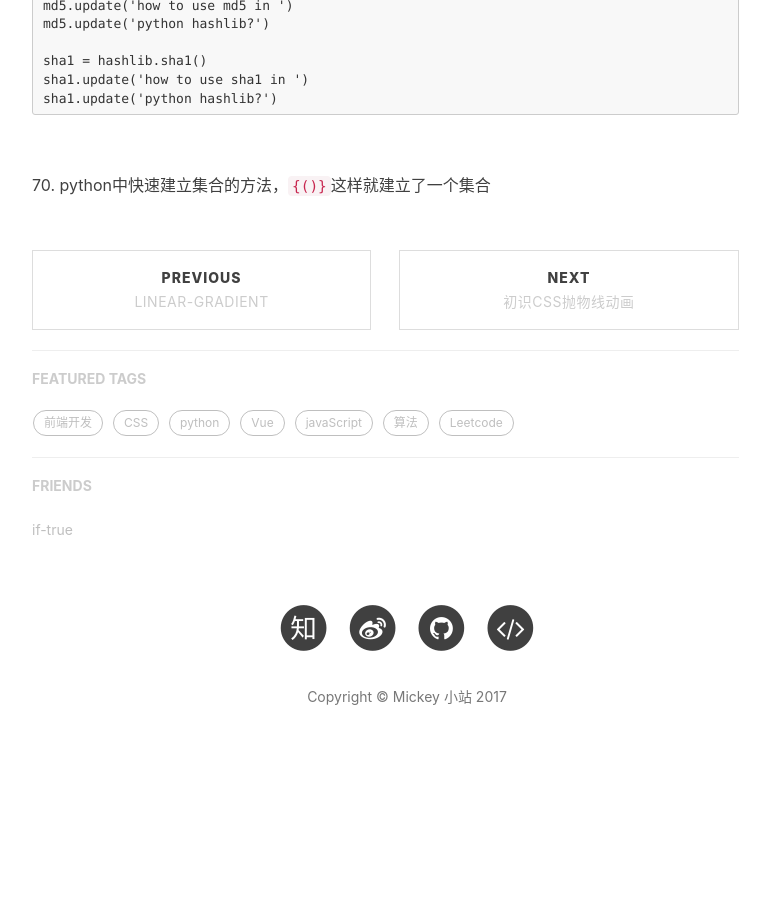
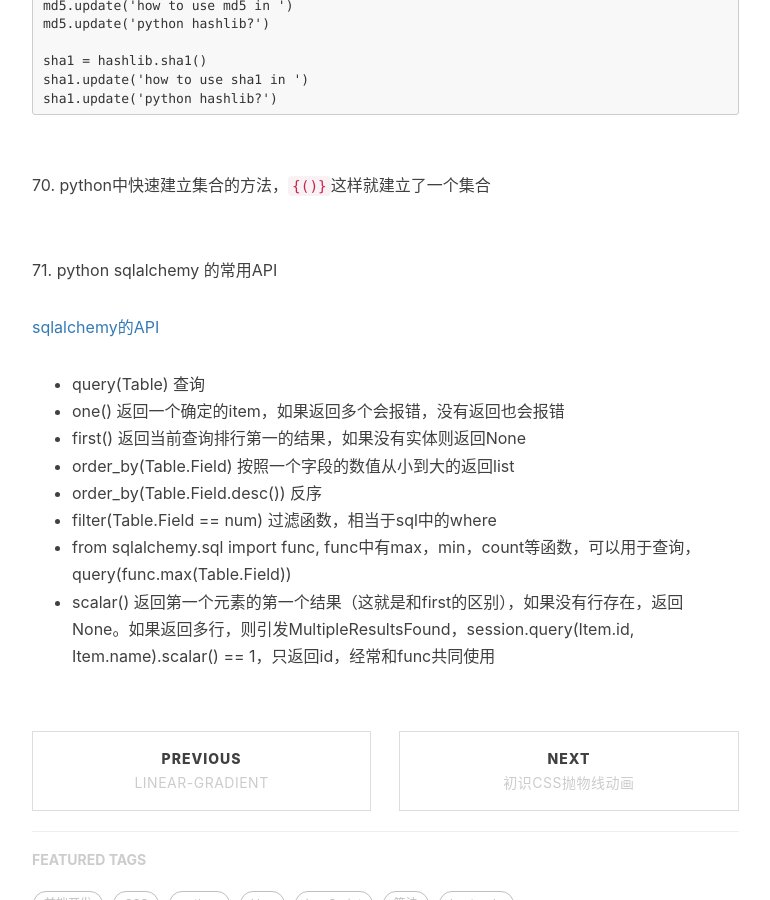
Before and after one commit to mickey0524/mickey0524.github.io, a Jekyll site: the page built from _posts/2017-08-05-begin-python.md, in a window 1280 px wide and 900 px high, scrolled down 19405 px. Shown: the whole window, without its empty margins (233-1003 px from the left). Built offline with Jekyll 4.4.1, drawn with Linux system fonts in a browser that asks for light colours; nearby versions of some CDN libraries; comment, search, counter and statistics services are not loaded; before the commit the page ends 20206 px from its top, so only the background shows below that.

Commit message:
feat(python): begin-python 增加 sqlalchemy的基本操作

````diff
--- a/_posts/2017-08-05-begin-python.md
+++ b/_posts/2017-08-05-begin-python.md
@@ -721,3 +721,16 @@ sha1.update('python hashlib?')
 ```
 
 <br>70. python中快速建立集合的方法，`{()}`这样就建立了一个集合
+
+<br>71. python sqlalchemy 的常用API
+
+[sqlalchemy的API](http://docs.sqlalchemy.org/en/latest/orm/query.html)
+
+* query(Table) 查询
+* one() 返回一个确定的item，如果返回多个会报错，没有返回也会报错
+* first() 返回当前查询排行第一的结果，如果没有实体则返回None
+* order_by(Table.Field) 按照一个字段的数值从小到大的返回list
+* order_by(Table.Field.desc()) 反序
+* filter(Table.Field == num) 过滤函数，相当于sql中的where
+* from sqlalchemy.sql import func, func中有max，min，count等函数，可以用于查询，query(func.max(Table.Field))
+* scalar() 返回第一个元素的第一个结果（这就是和first的区别），如果没有行存在，返回None。如果返回多行，则引发MultipleResultsFound，session.query(Item.id, Item.name).scalar() == 1，只返回id，经常和func共同使用
````
